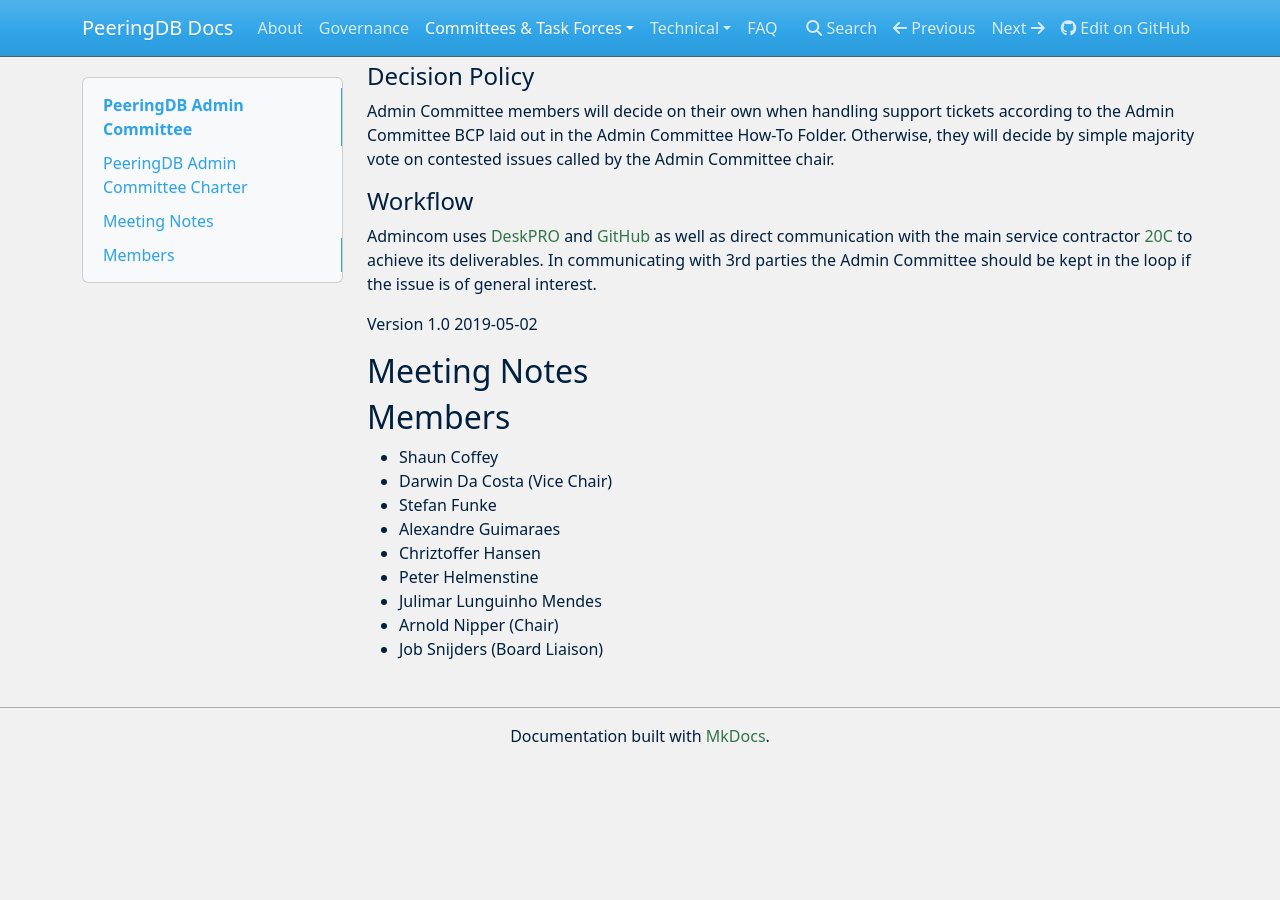
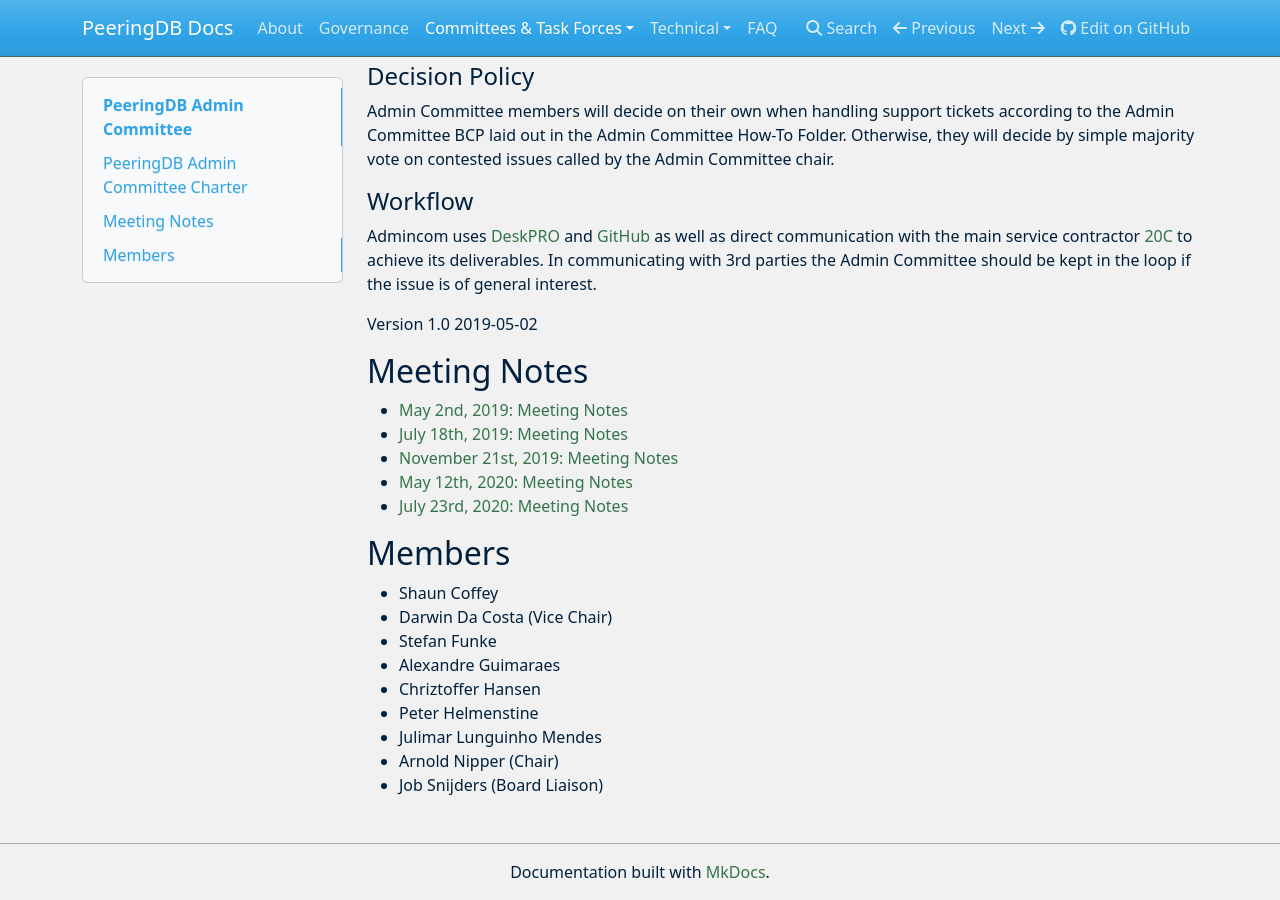
Before and after one commit to peeringdb/docs, an MkDocs documentation site: the page built from docs/committee/admin/index.md, in a window 1280 px wide and 900 px high, scrolled down 1337 px. Built offline with MkDocs 1.6.1, drawn with Linux system fonts in a browser that asks for light colours; nearby versions of some CDN libraries; before the commit the page ends 2101 px from its top, so only the background shows below that.

Commit message:
Update index.md
Notes added

```diff
--- a/docs/committee/admin/index.md
+++ b/docs/committee/admin/index.md
@@ -6,6 +6,12 @@
 {!docs/committee/admin/charter.md!}
 
 ## Meeting Notes
+
+- [May 2nd, 2019: Meeting Notes](notes/2019-05-02_Admin_Committee_Notes.pdf)
+- [July 18th, 2019: Meeting Notes](notes/2019-07-18_Admin_Committee_Notes.pdf)
+- [November 21st, 2019: Meeting Notes](notes/2019-11-21_Admin_Committee_Notes.pdf)
+- [May 12th, 2020: Meeting Notes](notes/2020-05-12_Admin_Committee_Notes.pdf)
+- [July 23rd, 2020: Meeting Notes](notes/2020-06-23_Admin_Committee_Notes.pdf)
 
 ## Members
 - Shaun Coffey
```
